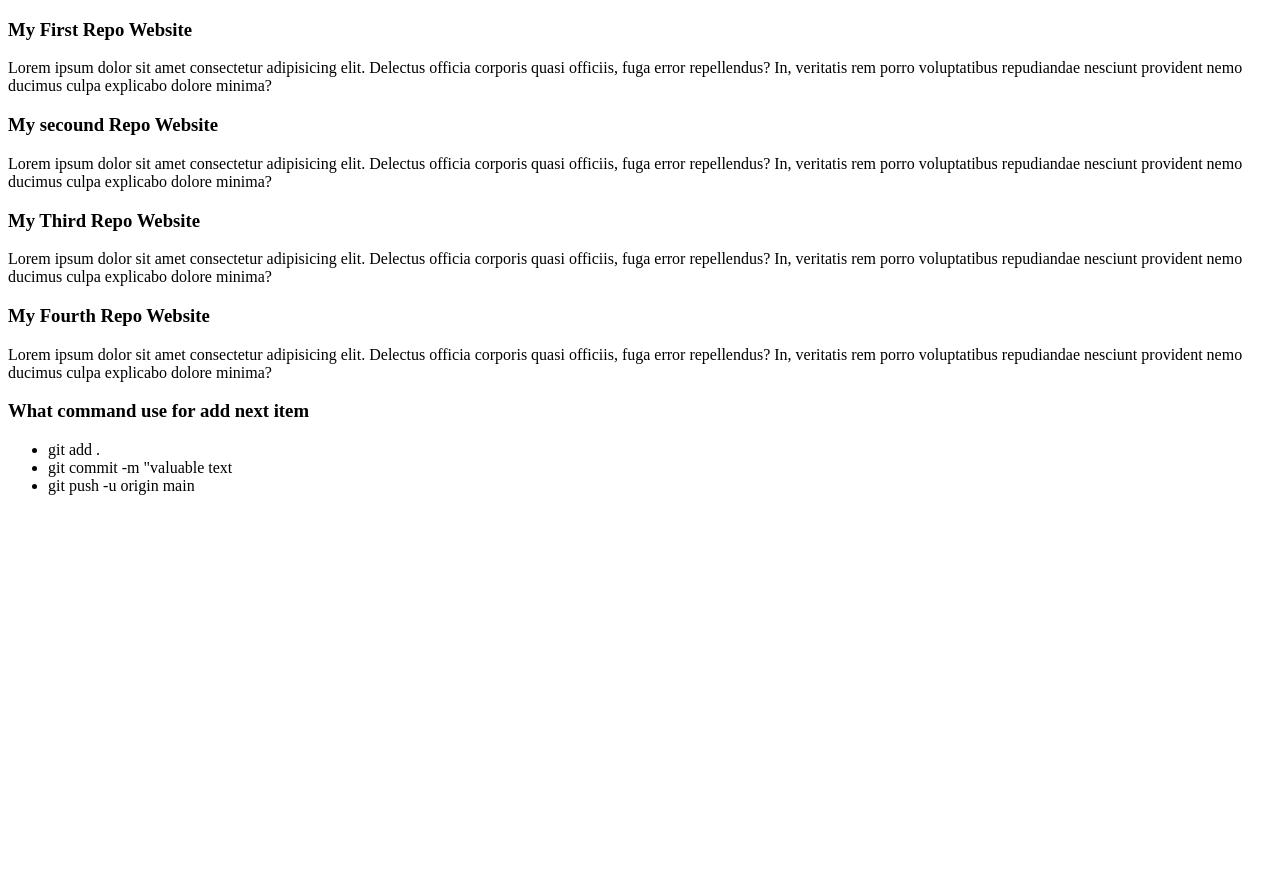
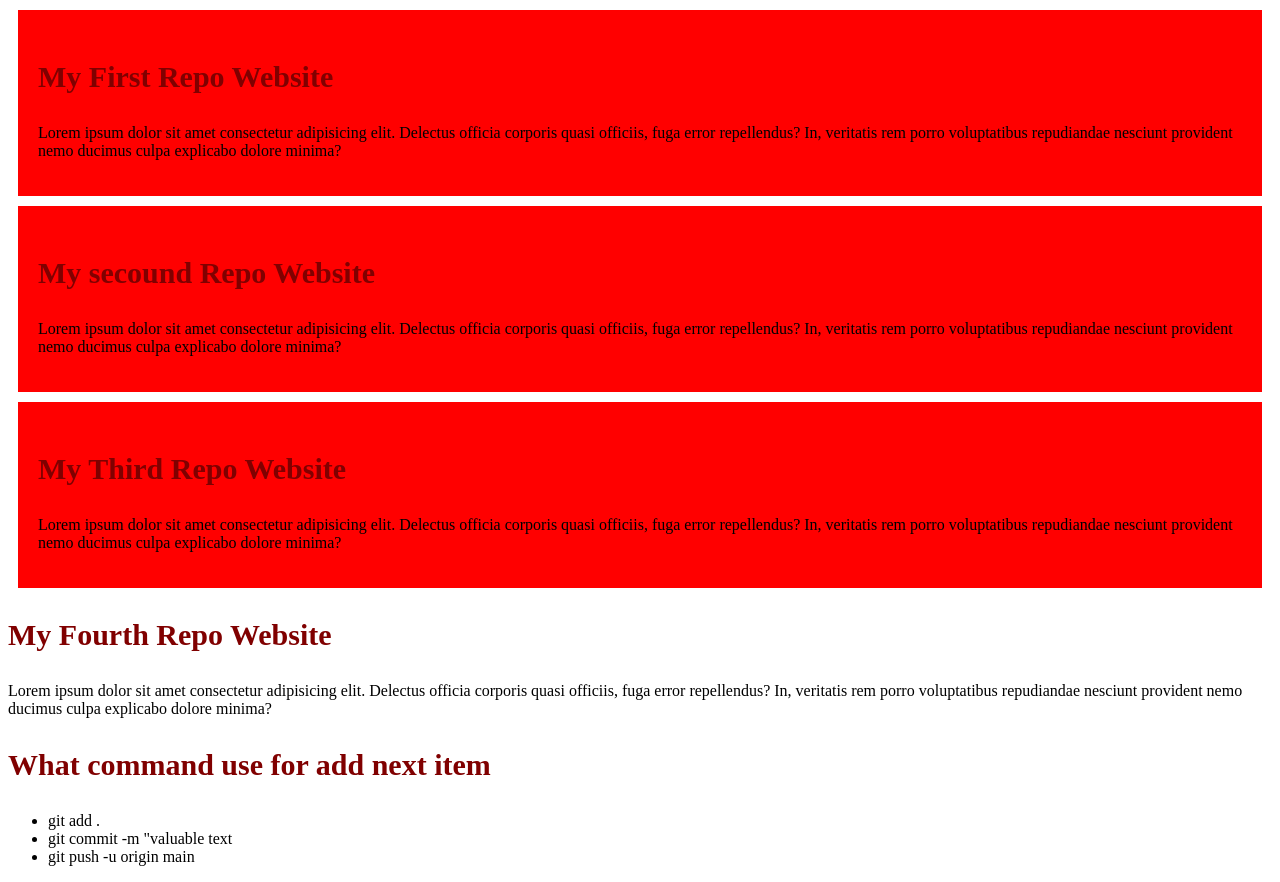
Before and after one commit to atikhassan64/my-first-repo-web, a plain HTML site: page index.html in a window 1280 px wide. Before the commit the page ends 800 px from the top, so only its background shows below. Drawn offline with Linux system fonts and the light colour scheme.

Commit message:
added the color style

```diff
--- a/index.html
+++ b/index.html
@@ -4,17 +4,18 @@
     <meta charset="UTF-8">
     <meta name="viewport" content="width=device-width, initial-scale=1.0">
     <title>My First Repo Web</title>
+    <link rel="stylesheet" href="style/blog.css">
 </head>
 <body>
-    <div>
+    <div class="monester">
         <h3>My First Repo Website</h3>
         <p>Lorem ipsum dolor sit amet consectetur adipisicing elit. Delectus officia corporis quasi officiis, fuga error repellendus? In, veritatis rem porro voluptatibus repudiandae nesciunt provident nemo ducimus culpa explicabo dolore minima?</p>
     </div>
-    <div>
+    <div class="monester">
         <h3>My secound Repo Website</h3>
         <p>Lorem ipsum dolor sit amet consectetur adipisicing elit. Delectus officia corporis quasi officiis, fuga error repellendus? In, veritatis rem porro voluptatibus repudiandae nesciunt provident nemo ducimus culpa explicabo dolore minima?</p>
     </div>
-    <div>
+    <div class="monester">
         <h3>My Third Repo Website</h3>
         <p>Lorem ipsum dolor sit amet consectetur adipisicing elit. Delectus officia corporis quasi officiis, fuga error repellendus? In, veritatis rem porro voluptatibus repudiandae nesciunt provident nemo ducimus culpa explicabo dolore minima?</p>
     </div>
--- a/style/blog.css
+++ b/style/blog.css
@@ -2,3 +2,8 @@ h3{
     color: maroon;
     font-size: 30px;
 }
+.monester{
+    background-color: red;
+    margin: 10px;
+    padding: 20px;
+}
```
